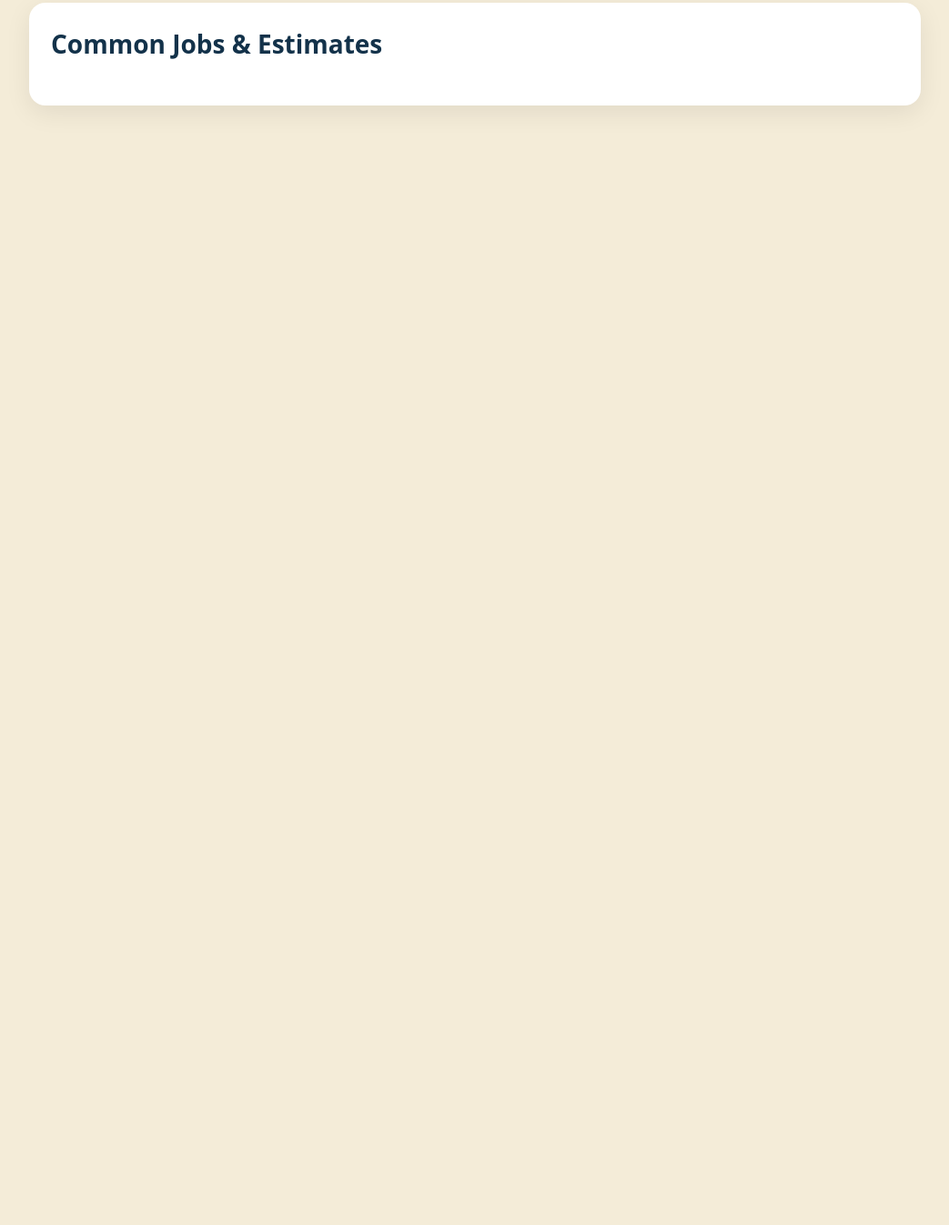
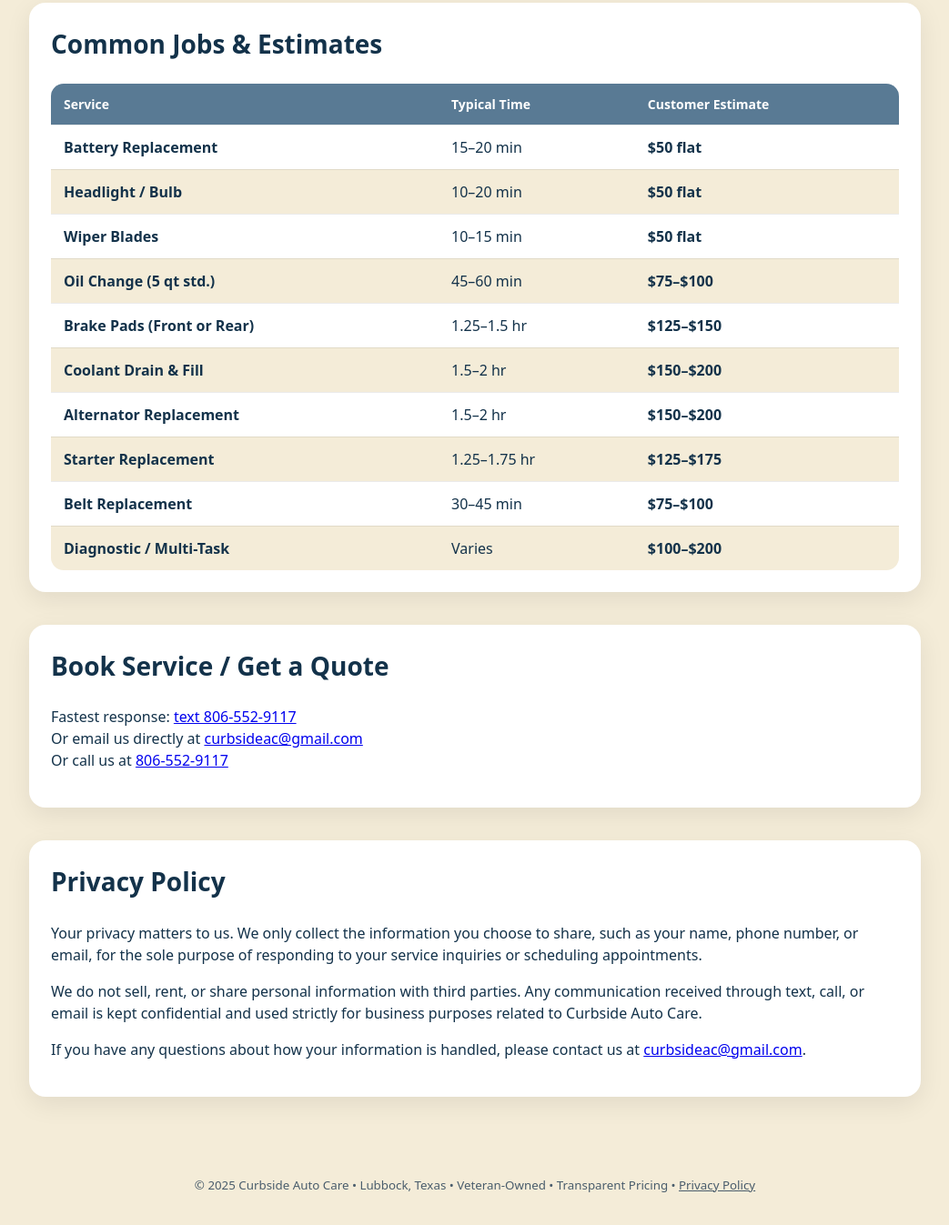
Before and after one commit to curbsideac-ship-it/curbsideautocare.github.io, a plain HTML site: page index.html in a window 1280 px wide. Shown: the part 1213-2560 px from the top of the page at 91% size, without its empty margins (118-1161 px from the left). Before the commit the page ends 1477 px from the top, so only its background shows below. Drawn offline with Linux system fonts and the light colour scheme.

Commit message:
Update index.html
privacy policy 2

```diff
--- a/index.html
+++ b/index.html
@@ -102,4 +102,52 @@
 
     <section id="jobs">
       <h2>Common Jobs & Estimates</h2>
-      <div c
+      <div class="table-wrap">
+        <table>
+          <thead>
+            <tr><th>Service</th><th>Typical Time</th><th>Customer Estimate</th></tr>
+          </thead>
+          <tbody>
+            <tr><td><strong>Battery Replacement</strong></td><td>15–20 min</td><td>$50 flat</td></tr>
+            <tr><td><strong>Headlight / Bulb</strong></td><td>10–20 min</td><td>$50 flat</td></tr>
+            <tr><td><strong>Wiper Blades</strong></td><td>10–15 min</td><td>$50 flat</td></tr>
+            <tr><td><strong>Oil Change (5 qt std.)</strong></td><td>45–60 min</td><td>$75–$100</td></tr>
+            <tr><td><strong>Brake Pads (Front or Rear)</strong></td><td>1.25–1.5 hr</td><td>$125–$150</td></tr>
+            <tr><td><strong>Coolant Drain & Fill</strong></td><td>1.5–2 hr</td><td>$150–$200</td></tr>
+            <tr><td><strong>Alternator Replacement</strong></td><td>1.5–2 hr</td><td>$150–$200</td></tr>
+            <tr><td><strong>Starter Replacement</strong></td><td>1.25–1.75 hr</td><td>$125–$175</td></tr>
+            <tr><td><strong>Belt Replacement</strong></td><td>30–45 min</td><td>$75–$100</td></tr>
+            <tr><td><strong>Diagnostic / Multi-Task</strong></td><td>Varies</td><td>$100–$200</td></tr>
+          </tbody>
+        </table>
+      </div>
+    </section>
+
+    <section id="contact">
+      <h2>Book Service / Get a Quote</h2>
+      <p>Fastest response: <a href="sms:+18065529117">text 806-552-9117</a><br>
+      Or email us directly at <a href="mailto:curbsideac@gmail.com">curbsideac@gmail.com</a><br>
+      Or call us at <a href="tel:+18065529117">806-552-9117</a></p>
+    </section>
+
+    <!-- Privacy Policy Section -->
+    <section id="privacy">
+      <h2>Privacy Policy</h2>
+      <p>Your privacy matters to us. We only collect the information you choose to share, such as your name, phone number, or email, for the sole purpose of responding to your service inquiries or scheduling appointments.</p>
+      <p>We do not sell, rent, or share personal information with third parties. Any communication received through text, call, or email is kept confidential and used strictly for business purposes related to Curbside Auto Care.</p>
+      <p>If you have any questions about how your information is handled, please contact us at <a href="mailto:curbsideac@gmail.com">curbsideac@gmail.com</a>.</p>
+    </section>
+  </main>
+
+  <div class="sticky-bar">
+    <a class="btn alt" href="sms:+18065529117">Text 806-552-9117</a>
+    <a class="btn primary" href="tel:+18065529117">Call Now</a>
+    <a class="btn" href="mailto:curbsideac@gmail.com">Email</a>
+  </div>
+
+  <footer class="wrap">
+    <small>© <span id="y"></span> Curbside Auto Care • Lubbock, Texas • Veteran-Owned • Transparent Pricing • <a href="#privacy" style="color:inherit;text-decoration:underline;">Privacy Policy</a></small>
+  </footer>
+  <script>document.getElementById('y').textContent=new Date().getFullYear()</script>
+</body>
+</html>
```
